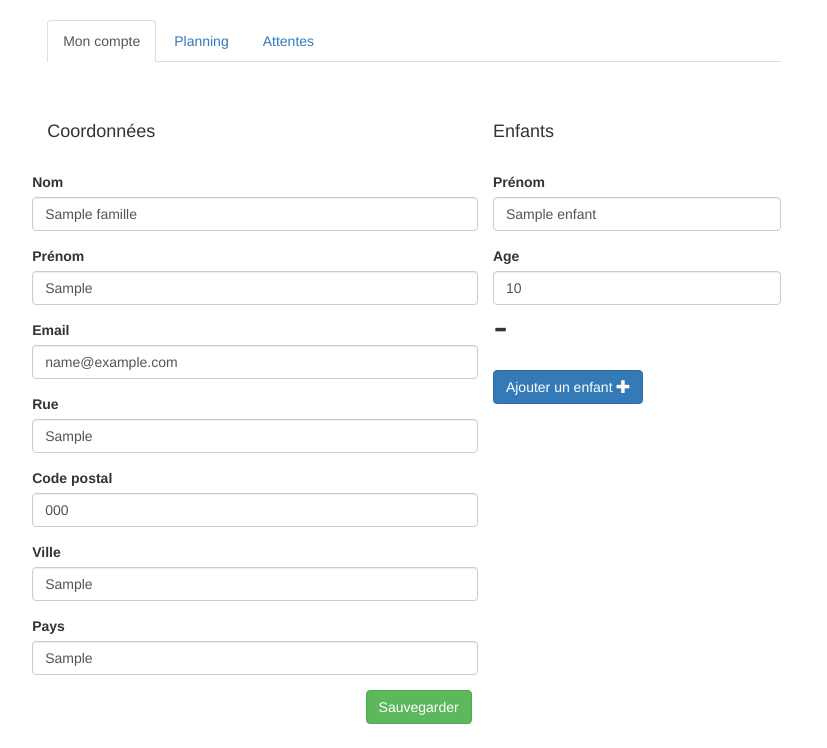
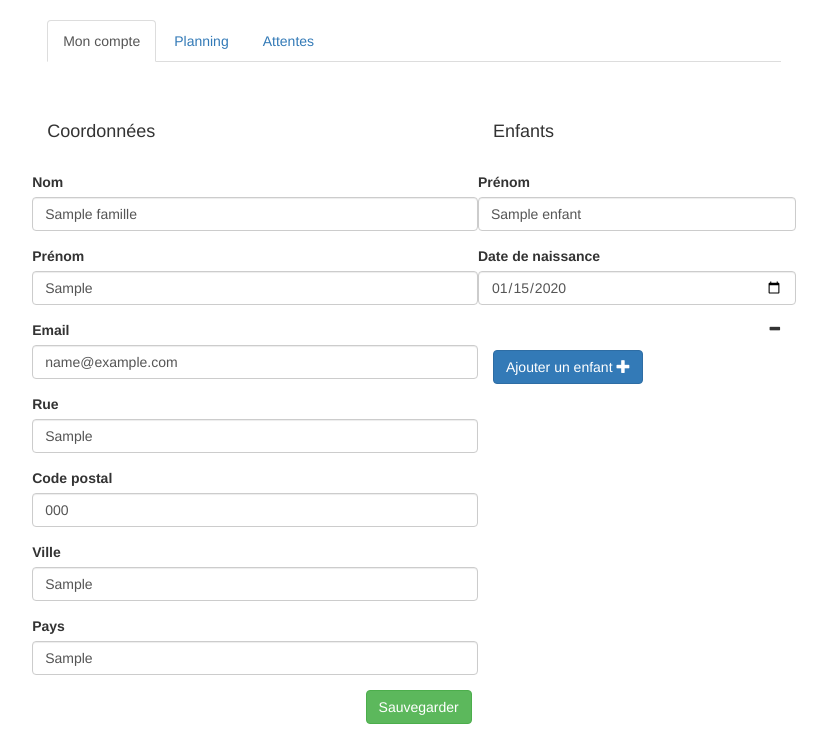
Before and after one commit to mvergerdelbove/famille, a Django app: page /mon-compte/ in a window 1280 px wide. Shown: the part 52-800 px from the top of the page, without its empty margins (62-889 px from the left). Run offline with Django 3.2, Linux system fonts and the light colour scheme; a user stored in the database is signed in; tables that the repository leaves empty hold one stand-in row (values such as "Sample post"); parts of the project's set-up code (start-up, migrations or seed data) failed here and were passed over; some libraries are stand-ins or nearby versions.

Commit message:
use birthday instead of age in Enfant model + form

```diff
--- a/famille/forms.py
+++ b/famille/forms.py
@@ -128,10 +128,13 @@ class FamilleForm(forms.ModelForm):
 class EnfantForm(forms.ModelForm):
     class Meta:
         model = Enfant
-        fields = ("e_name", "e_age")
+        fields = ("e_name", "e_birthday")
         labels = {
             "e_name": u"Prénom",
-            "e_age": "Age",
+            "e_birthday": "Date de naissance",
+        }
+        widgets = {
+            "e_birthday": forms.TextInput(attrs={'type':'date'}),
         }
 
     @classmethod
--- a/famille/models.py
+++ b/famille/models.py
@@ -1,13 +1,11 @@
 # -*- coding=utf-8 -*-
-from datetime import datetime
-
 from django.contrib.auth.models import User
 from django.db import models
 
 
 class BaseModel(models.Model):
-    created_at = models.DateField(default=datetime.now)
-    updated_at = models.DateField(default=datetime.now)
+    created_at = models.DateField(auto_now_add=True)
+    updated_at = models.DateField(auto_now=True)
 
     class Meta:
         abstract = True
@@ -46,7 +44,7 @@ class Enfant(BaseModel):
     famille = models.ForeignKey(Famille, related_name="enfants")
     # compelled to do this naming because we cannot change the form field names...
     e_name = models.CharField(max_length=20, db_column="name")
-    e_age = models.PositiveSmallIntegerField(blank=True, db_column="age")
+    e_birthday = models.DateField(blank=True, db_column="birthday")
 
 
 class Prestataire(UserInfo):
--- a/famille/static/js/account.js
+++ b/famille/static/js/account.js
@@ -23,6 +23,7 @@
 
     // event handling
     $('.nav-tabs a:first').tab('show');
+    $('[data-toggle="tooltip"]').tooltip();
     $(".add-child").on("click", addChild);
     $(".remove-child").on("click", removeChild);
     // init
--- a/famille/templates/account.html
+++ b/famille/templates/account.html
@@ -23,7 +23,7 @@
 	      {% bootstrap_field field field_class="col-md-5" label_class="col-md-2" %}
 	      {% endfor %}
 	    </div>
-	    <div class="form col-md-5">
+	    <div class="form col-md-5 form-horizontal">
 	      <h4 class="margin-bottom-0">Enfants</h4>
 	      <div class="no-child">
 		Vous n'avez pas encore ajouté d'enfant à votre famille.
@@ -31,9 +31,9 @@
 	      <div class="child-container">
 		{% for form in form.enfant_forms %}
 		<div class="child-form">
-		  {% bootstrap_field form.e_name field_class="col-md-5 pull-left" label_class="sr-only" %}
-		  {% bootstrap_field form.e_age field_class="col-md-4 pull-left" label_class="sr-only" %}
-		  <i class="glyphicon glyphicon-minus remove-child"></i>
+		  {% bootstrap_field form.e_name field_class="col-sm-7" label_class="col-sm-5"%}
+		  {% bootstrap_field form.e_birthday field_class="col-sm-7" label_class="col-sm-5"%}
+		  <i class="glyphicon glyphicon-minus remove-child pull-right"></i>
 		</div>
 		{% endfor %}
 	      </div>
@@ -46,9 +46,9 @@
 	</form>
 	<div class="empty-child-form hidden">
 	  <div class="child-form">
-	    {% bootstrap_field form.enfant_form_empty.e_name field_class="col-md-5 pull-left" label_class="sr-only" %}
-	    {% bootstrap_field form.enfant_form_empty.e_age field_class="col-md-4 pull-left" label_class="sr-only" %}
-	    <i class="glyphicon glyphicon-minus remove-child"></i>
+	    {% bootstrap_field form.enfant_form_empty.e_name field_class="col-sm-7" label_class="col-sm-5"%}
+	    {% bootstrap_field form.enfant_form_empty.e_birthday field_class="col-sm-7" label_class="col-sm-5"%}
+	    <i class="glyphicon glyphicon-minus remove-child pull-right"></i>
 	  </div>
 	</div>
       </div>
```
Also changed, not shown: famille/tests.py (+12 -8 lines).
